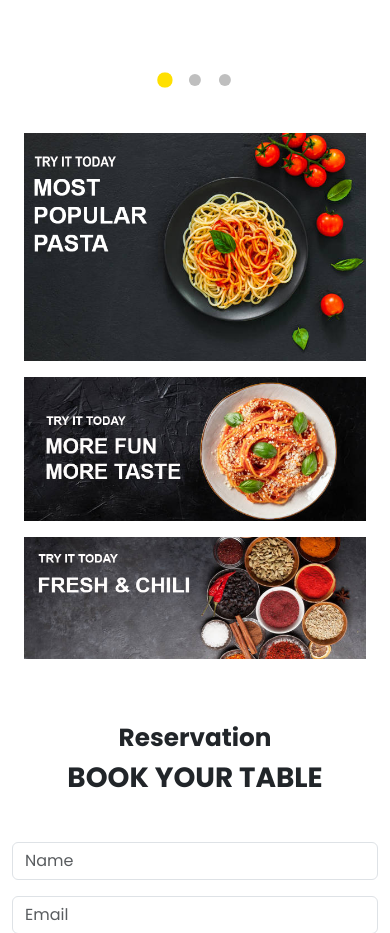
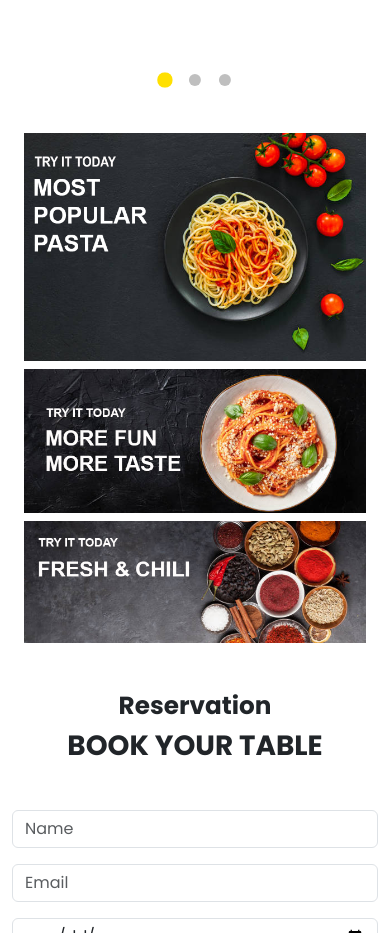
Before and after one commit to asegumpan/csav-food, a website: page index.html in a window 390 px wide. Shown: the part 3065-3998 px from the top of the page. Drawn offline with nearby package versions, Linux system fonts and the light colour scheme.

Commit message:
ajust the grid layout in desktop and mobile

```diff
--- a/index.html
+++ b/index.html
@@ -183,17 +183,21 @@
 <!--fix grid for mobile (noel caceres)-->
 <div class="container mt-5 pt-5">
   <div class="row">
-          <div class="col-12 col-md-4">
-            <img src="assets/imgs/event-pasta.jpg.png" alt="" class="img-fluid mb-3" />
+    <div class="col-md-6 mb-2 mb-lg-0">
+      <img src="assets/imgs/event-pasta.jpg.png" alt="Most Popular Pasta" class="img-fluid w-90 h-100" style="object-fit: fit;" />
     </div>
-          <div class="col-12 col-md-4">
-            <img src="assets/imgs/event-pasta2.png" class="img-fluid mb-3" alt="" />
+    <div class="col-md-6 d-flex flex-column">
+      <div class="mb-2 flex-fill">
+        <img src="assets/imgs/event-pasta2.png" alt="More Fun More Taste" class="img-fluid w-80 h-100 " style="object-fit: cover;" />
       </div>
-          <div class="col-12 col-md-4">
-            <img src="assets/imgs/event-pasta3.png" class="img-fluid mb-3" alt="" />
+      <div class="flex-fill">
+        <img src="assets/imgs/event-pasta3.png" alt="Fresh & Chili" class="img-fluid w-80 h-80" style="object-fit: cover;" />
       </div>
     </div>
   </div>
+</div>
+
+
 
    <!-- Iven Loro Modal for Order Buttons -->
    <div class="modal fade" id="orderModal" tabindex="-1" aria-labelledby="orderModalLabel" aria-hidden="true">
```
Lines whose indentation alone changed are shown as unchanged.
